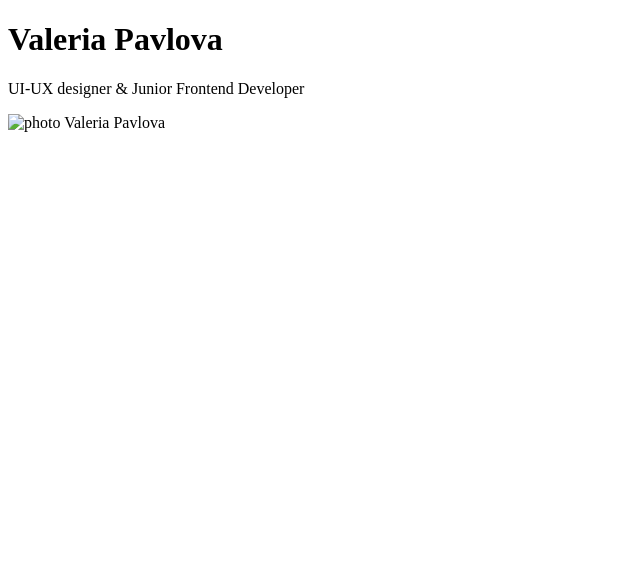
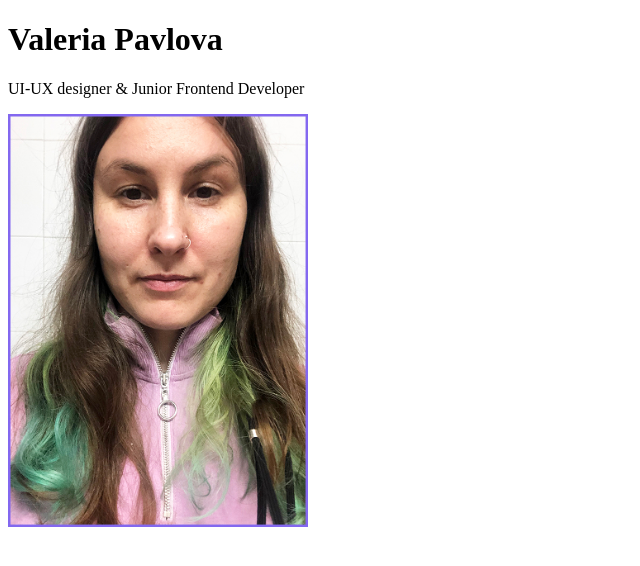
Before and after one commit to valeriapavlova/rsschool-cv, a plain HTML site: page index.html in a window 1280 px wide. Shown: the whole page, without its empty margins (0-640 px from the left). Drawn offline with Linux system fonts and the light colour scheme.

Commit message:
fix: update image path in index.html

```diff
--- a/index.html
+++ b/index.html
@@ -9,6 +9,6 @@
 <body>
     <h1>Valeria Pavlova</h1>
     <p>UI-UX designer &amp; Junior Frontend Developer</p>
-    <img src="/Valeria.jpg" alt="photo Valeria Pavlova" width="300px">
+    <img src="assets/img/Valeria.jpg" alt="photo Valeria Pavlova" width="300px">
 </body>
 </html>
```
